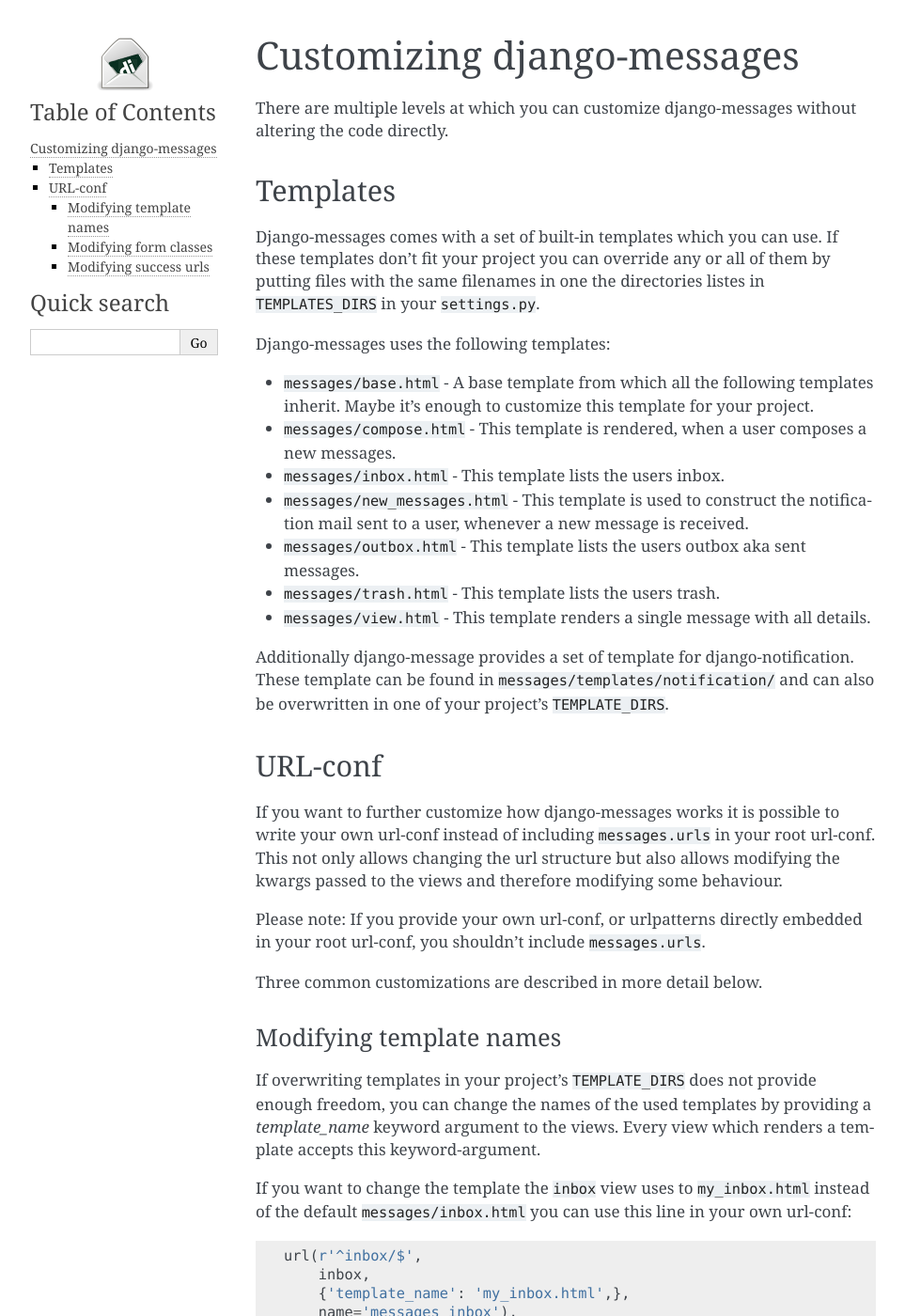
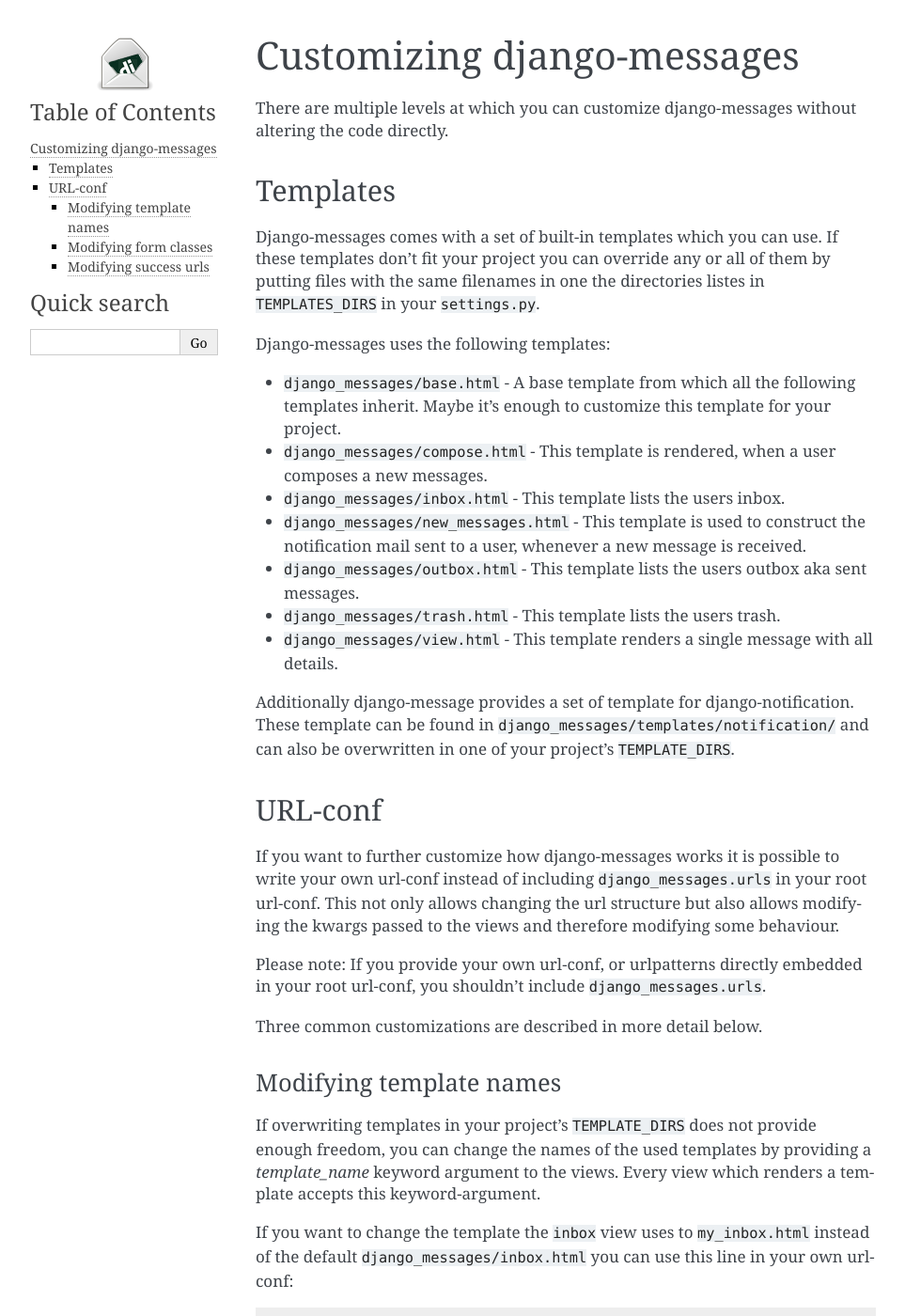
Before and after one commit to arneb/django-messages, a Sphinx documentation site: the page built from docs/customizing.txt, in a window 1280 px wide and 1400 px high. Shown: the whole window at 94% size, without its empty margins (148-1111 px from the left). Built offline with Sphinx 7.4.7, drawn with Linux system fonts in a browser that asks for light colours.

Commit message:
refactoring docs to reflect the module name change from 'messages' to 'django_messages'

```diff
--- a/docs/customizing.txt
+++ b/docs/customizing.txt
@@ -18,35 +18,36 @@ by putting files with the same filenames in one the directories listes in
 
 Django-messages uses the following templates:
 
-* :file:`messages/base.html` - A base template from which all the following
-  templates inherit. Maybe it's enough to customize this template for your
-  project.
-* :file:`messages/compose.html` - This template is rendered, when a user
-  composes a new messages.
-* :file:`messages/inbox.html` - This template lists the users inbox.
-* :file:`messages/new_messages.html` - This template is used to construct the
-  notification mail sent to a user, whenever a new message is received.
-* :file:`messages/outbox.html` - This template lists the users outbox aka sent
-  messages.
-* :file:`messages/trash.html` - This template lists the users trash.
-* :file:`messages/view.html` - This template renders a single message with all
-  details.
+* :file:`django_messages/base.html` - A base template from which all the
+  following templates inherit. Maybe it's enough to customize this template
+  for your project.
+* :file:`django_messages/compose.html` - This template is rendered, when a
+  user composes a new messages.
+* :file:`django_messages/inbox.html` - This template lists the users inbox.
+* :file:`django_messages/new_messages.html` - This template is used to
+  construct the notification mail sent to a user, whenever a new message is
+  received.
+* :file:`django_messages/outbox.html` - This template lists the users outbox
+  aka sent messages.
+* :file:`django_messages/trash.html` - This template lists the users trash.
+* :file:`django_messages/view.html` - This template renders a single message
+  with all details.
 
 Additionally django-message provides a set of template for django-notification.
-These template can be found in :file:`messages/templates/notification/` and
-can also be overwritten in one of your project's ``TEMPLATE_DIRS``.
+These template can be found in :file:`django_messages/templates/notification/`
+and can also be overwritten in one of your project's ``TEMPLATE_DIRS``.
 
 
 URL-conf
 --------
 
 If you want to further customize how django-messages works it is possible to
-write your own url-conf instead of including ``messages.urls`` in your
+write your own url-conf instead of including ``django_messages.urls`` in your
 root url-conf. This not only allows changing the url structure but also allows
 modifying the kwargs passed to the views and therefore modifying some behaviour.
 
 Please note: If you provide your own url-conf, or urlpatterns directly embedded
-in your root url-conf, you shouldn't include ``messages.urls``.
+in your root url-conf, you shouldn't include ``django_messages.urls``.
 
 Three common customizations are described in more detail below.
 
@@ -60,8 +61,8 @@ a `template_name` keyword argument to the views. Every view which renders a
 template accepts this keyword-argument.
 
 If you want to change the template the ``inbox`` view uses to ``my_inbox.html``
-instead of the default ``messages/inbox.html`` you can use this line in your
-own url-conf::
+instead of the default ``django_messages/inbox.html`` you can use this line
+in your own url-conf::
 
     url(r'^inbox/$',
         inbox,
--- a/docs/install.txt
+++ b/docs/install.txt
@@ -58,17 +58,17 @@ Manual Install
 --------------
 
 Instead of using ``setup.py install`` it is also possible to copy or symlink
-the ``messages`` folder inside the toplevel ``django-messages`` folder to
-your Python path. This will be enough to make djano-messages available to your
-system.
+the ``django_messages`` folder inside the toplevel ``django-messages`` folder
+to your Python path. This will be enough to make djano-messages available to
+your system.
 
 
 Dependencies
 ------------
 
 Django-messages has no external dependencies except for Django. Starting with
-version 0.3 Django 1.0 or later is required. If you have to use Django 0.96.x
-you might still use version 0.2 (unsupported).
+version 0.4 Django 1.1 or later is required. Version 0.3 works with Django 1.0.
+If you have to use Django 0.96.x you might still use version 0.2 (unsupported).
 
 Django-messages has some features which may use an external app if it is
 present in the current Django project. Please note, that these apps have to
--- a/docs/usage.txt
+++ b/docs/usage.txt
@@ -8,7 +8,7 @@ To enable django-messages in your Django project make sure it is
 :ref:`installed <ref-messages-install>`. You can check if django-messages was
 successfully installed by opening a python shell and running::
 
-    >>> import messages
+    >>> import django_messages
     >>>
 
 If no error occured, you can assumed that the app was installed correctly.
@@ -17,11 +17,11 @@ If no error occured, you can assumed that the app was installed correctly.
 Edit settings
 -------------
 
-The next step is to add ``messages`` to the ``INSTALLED_APPS`` setting::
+The next step is to add ``django_messages`` to the ``INSTALLED_APPS`` setting::
 
     INSTALLED_APPS = (
         ...
-        'messages',
+        'django_messages',
         ...
     )
 
@@ -35,7 +35,7 @@ your main ``urls.py`` and add a line like this::
 
     urlpatterns = patterns(''
         ...
-        (r'^messages/', include('messages.urls')),
+        (r'^messages/', include('django_messages.urls')),
         ...
     )
 
@@ -78,7 +78,7 @@ TEMPLATE_CONTEXT_PROCESSORS settings in your settings.py::
 
     TEMPLATE_CONTEXT_PROCESSORS = (
         ...
-        'messages.context_processors.inbox',
+        'django_messages.context_processors.inbox',
     )
 
 And now every Template Context will contain a variable named
```
Also changed, not shown: other parts of docs/install.txt (+2 -2 lines).
